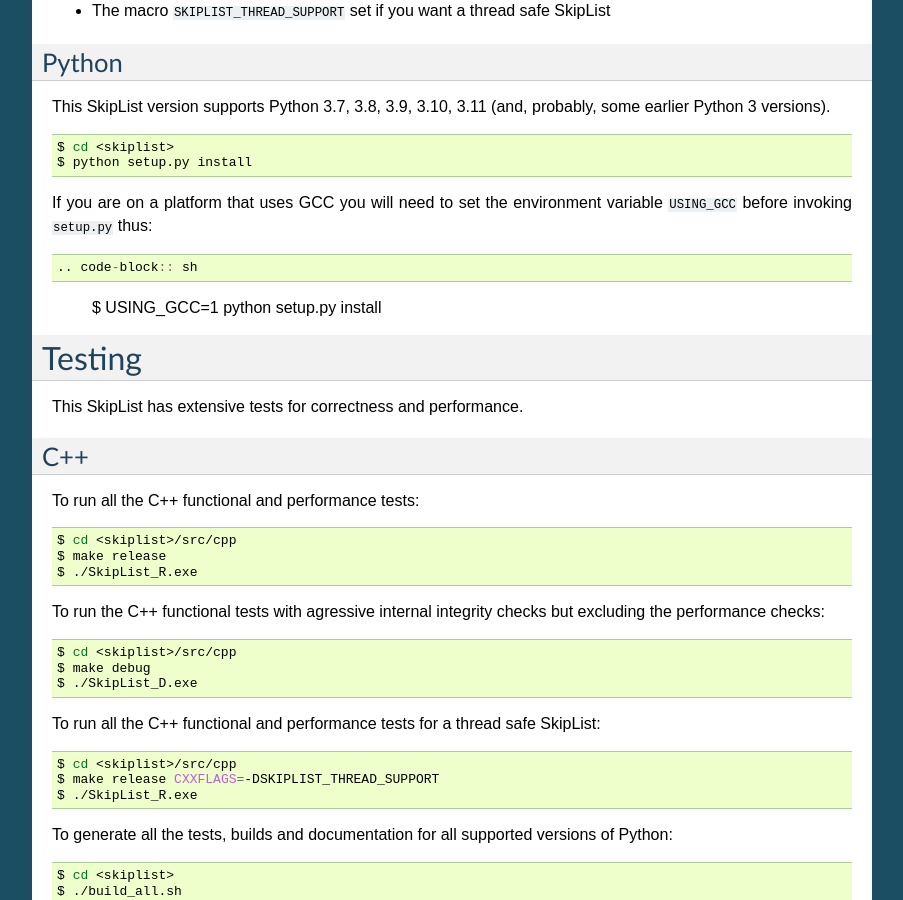
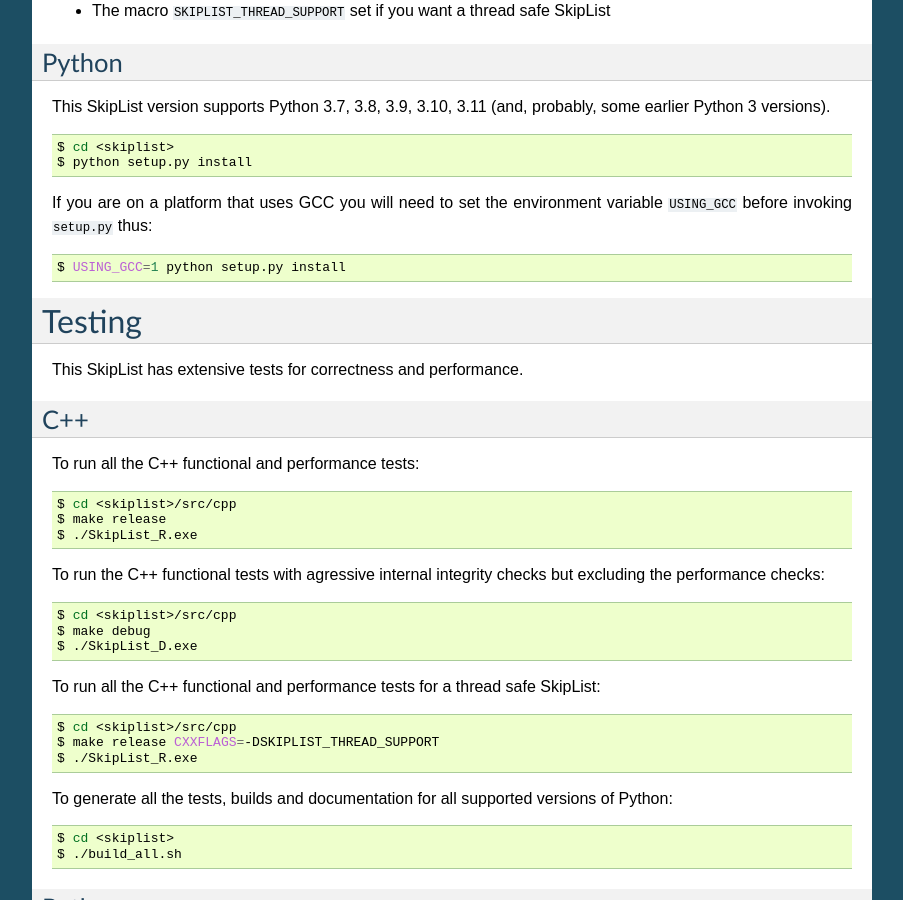
Before and after one commit to paulross/skiplist, a Sphinx documentation site: the page built from docs/source/introduction.rst, in a window 1280 px wide and 900 px high, scrolled down 1127 px. Shown: the whole window, without its empty margins (198-1101 px from the left). Built offline with Sphinx 7.4.7, drawn with Linux system fonts in a browser that asks for light colours.

Commit message:
Fix one documentation typo.

```diff
--- a/docs/source/introduction.rst
+++ b/docs/source/introduction.rst
@@ -73,7 +73,7 @@
     $ cd <skiplist>
     $ python setup.py install
 
-If you are on a platform that uses GCC you will need to set the environment variable ``USING_GCC`` before invoking ``setup.py`` thus::
+If you are on a platform that uses GCC you will need to set the environment variable ``USING_GCC`` before invoking ``setup.py`` thus:
 
 .. code-block:: sh
 
```
